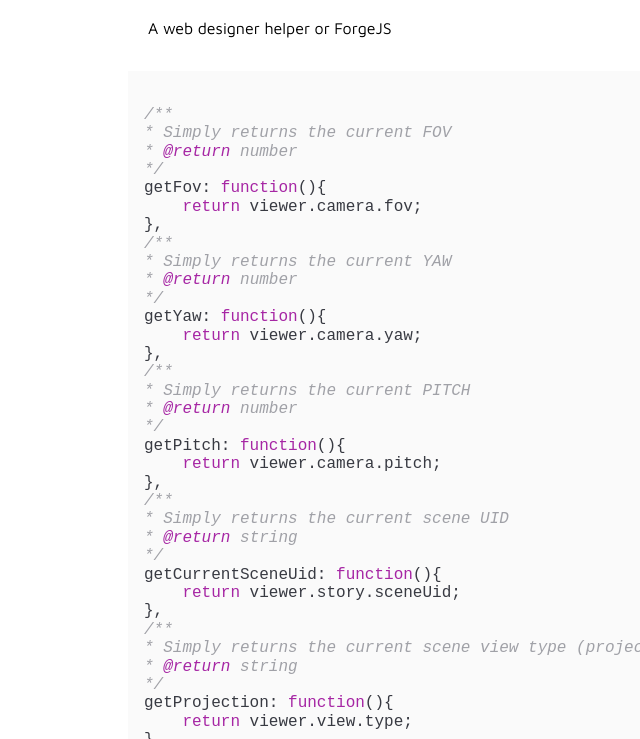
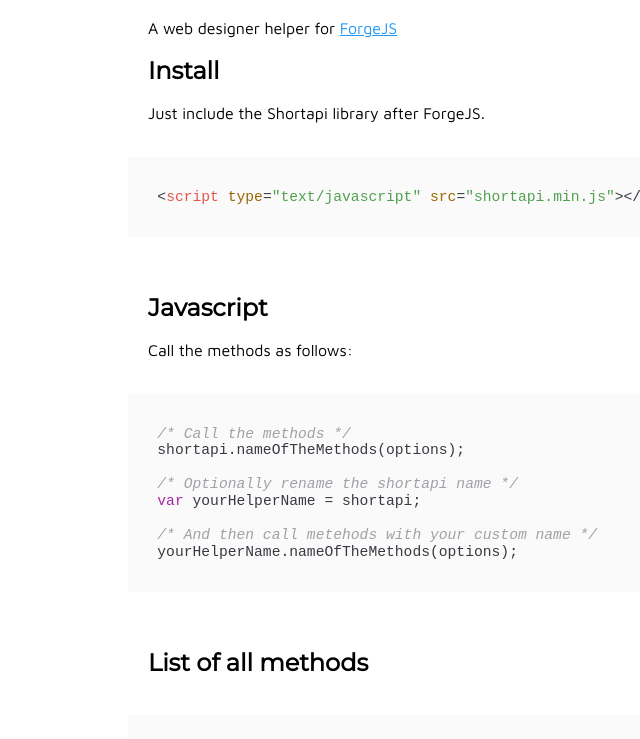
Before and after one commit to olivier3lanc/Shortapi, a plain HTML site: page index.html in a window 1280 px wide. Shown: the part 61-800 px from the top of the page, without its empty margins (640-1280 px from the left). Drawn offline with Linux system fonts and the light colour scheme; a script that the page names is missing.

Commit message:
Update text and layout

```diff
--- a/index.html
+++ b/index.html
@@ -16,7 +16,32 @@
             </div>
             <div class="code">
                 <h1>Shortapi</h1>
-                <p>A web designer helper or ForgeJS</p>
+                <p>A web designer helper for <a href="https://forgejs.org">ForgeJS</a></p>
+
+                <h2>Install</h2>
+                <p>Just include the Shortapi library after ForgeJS.</p>
+                <pre>
+                    <code>
+&lt;script type=&quot;text/javascript&quot; src=&quot;shortapi.min.js&quot;&gt;&lt;/script&gt;
+                    </code>
+                </pre>
+
+                <h2>Javascript</h2>
+                <p>Call the methods as follows:</p>
+                <pre>
+                    <code>
+/* Call the methods */
+shortapi.nameOfTheMethods(options);
+
+/* Optionally rename the shortapi name */
+var yourHelperName = shortapi;
+
+/* And then call metehods with your custom name */
+yourHelperName.nameOfTheMethods(options);
+                    </code>
+                </pre>
+
+                <h2>List of all methods</h2>
                 <pre>
                     <code>
 /**
@@ -26,6 +51,7 @@
 getFov: function(){
     return viewer.camera.fov;
 },
+
 /**
 * Simply returns the current YAW
 * @return number
@@ -33,6 +59,7 @@
 getYaw: function(){
     return viewer.camera.yaw;
 },
+
 /**
 * Simply returns the current PITCH
 * @return number
@@ -40,6 +67,7 @@
 getPitch: function(){
     return viewer.camera.pitch;
 },
+
 /**
 * Simply returns the current scene UID
 * @return string
@@ -47,6 +75,7 @@
 getCurrentSceneUid: function(){
     return viewer.story.sceneUid;
 },
+
 /**
 * Simply returns the current scene view type (projection)
 * @return string
@@ -54,6 +83,7 @@
 getProjection: function(){
     return viewer.view.type;
 },
+
 /**
 * Simply returns an object with hotspots on the current scene
 * @return object
@@ -62,6 +92,7 @@
     var currentSceneUid = this.getCurrentSceneUid();
     return FORGE.UID.get(currentSceneUid).config.hotspots;
 },
+
 /**
 * Simply returns the UID of the next scene
 * @return string if elligible
@@ -70,6 +101,7 @@
 getNextSceneUid: function(){
     return this.getPreviousNextUid().nextSceneUid;
 },
+
 /**
 * Simply returns the UID of the previous scene
 * @return string if elligible
@@ -78,6 +110,7 @@
 getPreviousSceneUid: function(){
     return this.getPreviousNextUid().previousSceneUid;
 },
+
 /**
 * Simply returns an object with current scene UID, next scene UID, previous scene UID
 * Returns previousSceneUid = false if it is the first story scene
@@ -120,6 +153,7 @@
         }
     }
 },
+
 /**
 * Returns the hotspot type of the specified UID string
 * @param {data} string uid of a hotspot
@@ -133,6 +167,7 @@
         return false;
     }
 },
+
 /**
 * Get the world coordinates of a hotspot
 * @param {data} string the uid of the hotspot
@@ -150,6 +185,7 @@
         return false;
     }
 },
+
 /**
 * Get the screen left / top values of the world object
 * @param {data} object For example {yaw: 50, pitch: 0}
@@ -183,6 +219,7 @@
     //Return left and top values into an object
     return result;
 },
+
 /**
 * Returns the class name of the specified UID (Hotspot3D, HotspotDOM, Story, Action, Playlist...)
 * @param {data} string uid of an element
@@ -196,6 +233,7 @@
         console.log('not a valid uid or not supported');
     }
 },
+
 /**
 * Returns the current locale UID
 * @return {String} UID of the current locale (returns "" if i18n is disabled)
@@ -203,6 +241,7 @@
 getLocale: function(){
     return viewer.i18n.locale;
 },
+
 /**
 * Returns the description of the current object UID or the current scene description
 * @param {data} string (optional) uid of an element
@@ -220,6 +259,7 @@
         return FORGE.UID.get(this.getCurrentSceneUid()).description;
     }
 },
+
 /**
 * Returns the title (name) of the current object UID or the current scene title (name)
 * @param {data} string (optional) uid of an element
@@ -237,6 +277,7 @@
         return FORGE.UID.get(this.getCurrentSceneUid()).name;
     }
 },
+
 /**
 * Returns an object with current playlists informations
 * @return {Object} with { name: "Playlist name sting", [Array of audiotracks names]}
@@ -260,6 +301,7 @@
 //     return currentPlaylist;
 // },
 
+
 /**
 * Asks for the type of media into the current scene
 * @return {String} for example 'image' or 'video'
@@ -267,6 +309,7 @@
 getMediaType: function(){
     return FORGE.UID.get(this.getCurrentSceneUid()).media.type;
 },
+
 /**
 * Get the current volume of the specified source
 * @param    {String} data Specify the volume source to return: 'master', 'scene' or 'playlist'
@@ -287,6 +330,7 @@
         console.log('must be a string:"master", "playlist" or "scene"');
     }
 },
+
 /**
 * If the current scene is a video, get the current volume
 * @return {Number} Level between 0 and 1
@@ -298,6 +342,7 @@
         console.log('current scene does not support volume');
     }
 },
+
 /**
 * If the current scene is a video, get the duration in seconds
 * @return {Number} in seconds
@@ -309,6 +354,7 @@
         console.log('current scene is not a video, cannot return duration');
     }
 },
+
 /**
 * If the current scene is a video, get the current time in seconds
 * @return {Number} in seconds
@@ -320,6 +366,7 @@
         console.log('current scene is not a video, cannot return current time');
     }
 },
+
 /**
 * Set the specified locale UID
 * @param {String} UID of the target locale
@@ -327,6 +374,7 @@
 setLocale: function(data){
     viewer.i18n.locale = data;
 },
+
 /**
 * Set the specified projection (Rectilinear,flat,gopro)
 * @param {String} projection projection name
@@ -336,6 +384,7 @@
         viewer.view.type = data;
     }
 },
+
 /**
 * If the current scene is a video, set the volume
 * @param {Number} volume value between 0 (mute) and 1 (max)
@@ -359,6 +408,7 @@
         console.log('current scene does not support volume change');
     }
 },
+
 /**
 * Adjust the volume of the specified audio output (master by default)
 * @param {Number || String} volume value between 0 (mute) and 1 (max)
@@ -461,6 +511,7 @@
         console('volume must be a number between 0 and 1');
     }
 },
+
 /**
 * Go the the specified scene uid
 * Optional transition effect based on CSS:
@@ -561,7 +612,7 @@
                     //When transitionOut duration ends
                     function transitionOutEndCallback(e) {
                         // remove this callback
-                        e.target.removeEventListener(e.type, arguments.callee);
+                    	e.target.removeEventListener(e.type, arguments.callee);
                         //Remove included stylesheet
                         if(document.getElementById(params.cssStylesheetId) != null){
                             document.getElementById(params.cssStylesheetId).remove();
@@ -571,8 +622,8 @@
                     }
                     //When transitionIn duration ends
                     function transitionInEndCallback(e) {
-                        // remove this callback
-                        e.target.removeEventListener(e.type, arguments.callee);
+                    	// remove this callback
+                    	e.target.removeEventListener(e.type, arguments.callee);
                         //Listen target scene is loaded, then remove listener
                         viewer.story.onSceneLoadComplete.addOnce(function(){
                             //Scene is loaded, wait for a specific delay before starting transition out
@@ -620,6 +671,7 @@
         return;
     }
 },
+
 /**
 * if current scene is a video, play the video
 */
@@ -628,6 +680,7 @@
         viewer.story.scene.media.displayObject.play();
     }
 },
+
 /**
 * if current scene is a video, pause the video
 */
@@ -636,6 +689,7 @@
         viewer.story.scene.media.displayObject.pause();
     }
 },
+
 /**
 * if current scene is a video, stop the video
 */
@@ -644,30 +698,35 @@
         viewer.story.scene.media.displayObject.stop();
     }
 },
+
 /**
 * Play current playlist
 */
 playPlaylist: function(){
     viewer.playlists.playlist.play();
 },
+
 /**
 * Stop current playlist
 */
 stopPlaylist: function(){
     viewer.playlists.playlist.stop();
 },
+
 /**
 * Pause current playlist
 */
 pausePlaylist: function(){
     viewer.playlists.playlist.pause();
 },
+
 /**
 * Resume current playlist
 */
 resumePlaylist: function(){
     viewer.playlists.playlist.resume();
 },
+
 /**
 * Jump Forge to the next scene
 * @param {Object || Boolean} options (optional) Optional parameters
@@ -689,6 +748,7 @@
         this.goToScene(nextSceneUid,options);
     }
 },
+
 /**
 * Jump Forge to the previous scene
 * @param {Object || Boolean} options (optional) Optional parameters
@@ -710,6 +770,7 @@
         this.goToScene(previousSceneUid,options);
     }
 },
+
 /**
 * Jump Forge to the first scene
 * @param {Object || Boolean} options (optional) Optional parameters
@@ -734,6 +795,7 @@
         this.goToScene(firstSceneUid,options);
     }
 },
+
 /**
 * Jump Forge to the last scene
 * @param {Object || Boolean} options (optional) Optional parameters
@@ -759,6 +821,7 @@
         }
     }
 },
+
 /**
 * Go the the specified view into the current scene
 * @param {Object} data containing parameters to be changed
@@ -822,6 +885,7 @@
     //Launch the tweening
     viewer.camera.lookAt(params.yaw, params.pitch, params.roll, params.fov, params.durationMS, params.cancelRoll, params.easing);
 },
+
 /**
 * Asks if the specified string is a valid uid of a Hotspot3D in the current scene
 * @param {data} string uid of the Hotspot3D
@@ -834,6 +898,7 @@
         return false;
     }
 },
+
 /**
 * Asks if the specified string is a valid uid of a HotspotDOM in the current scene
 * @param {data} string uid of the HotspotDOM
@@ -846,6 +911,7 @@
         return false;
     }
 },
+
 /**
 * Asks if the specified string is a valid uid of a scene
 * @param {data} string uid of the scene
@@ -864,6 +930,7 @@
         return false;
     }
 },
+
 /**
 * Asks if the specified string is the last scene of the story
 * @param {data} string - optional - UID of the scene. If not specified, current scene UID is used
@@ -892,6 +959,7 @@
         }
     }
 },
+
 /**
 * Asks if the specified string is the first scene of the story
 * @param {data} string - optional - UID of the scene. If not specified, current scene UID is used
--- a/libraries/scss/_quikster.scss
+++ b/libraries/scss/_quikster.scss
@@ -10,7 +10,7 @@
 A CSS value. Set it and obtain SASS variables with assorted color combinations
 that allows to maintain enhanced readability.
 */
-$qtr_color_primary:                         #123456;
+$qtr_color_primary:                         #2196F3;
 
 $qtr_smart_contrast:                        true;
 
@@ -18,9 +18,9 @@
 
 $qtr_font_size_source:                      18;
 
-$qtr_font_size_largest:                     72;
+$qtr_font_size_largest:                     48;
 
-$qtr_font_size_smallest:                    10;
+$qtr_font_size_smallest:                    8;
 
 $qtr_font_family_default:                   Arial, sans-serif;
 
--- a/libraries/scss/starter.scss
+++ b/libraries/scss/starter.scss
@@ -8,6 +8,12 @@
     h5,
     h6 {
         font-family: qtr-font-family(1);
+    }
+    a {
+        color: qtr-color();
+        &:hover {
+            color: qtr-color(-2);
+        }
     }
     section {
         display: flex;
@@ -26,9 +32,18 @@
             height: 100vh;
             overflow: auto;
             h1,
+            h2,
+            h3,
+            h4,
+            h5,
+            h6,
             p {
                 padding-left: 20px;
                 padding-right: 20px;
+            }
+            code {
+                font-size: qtr-font-size(-2);
+                padding: 1em 2em;
             }
         }
 
```
Also changed, not shown: libraries/scss/starter.css, 1 other file.
